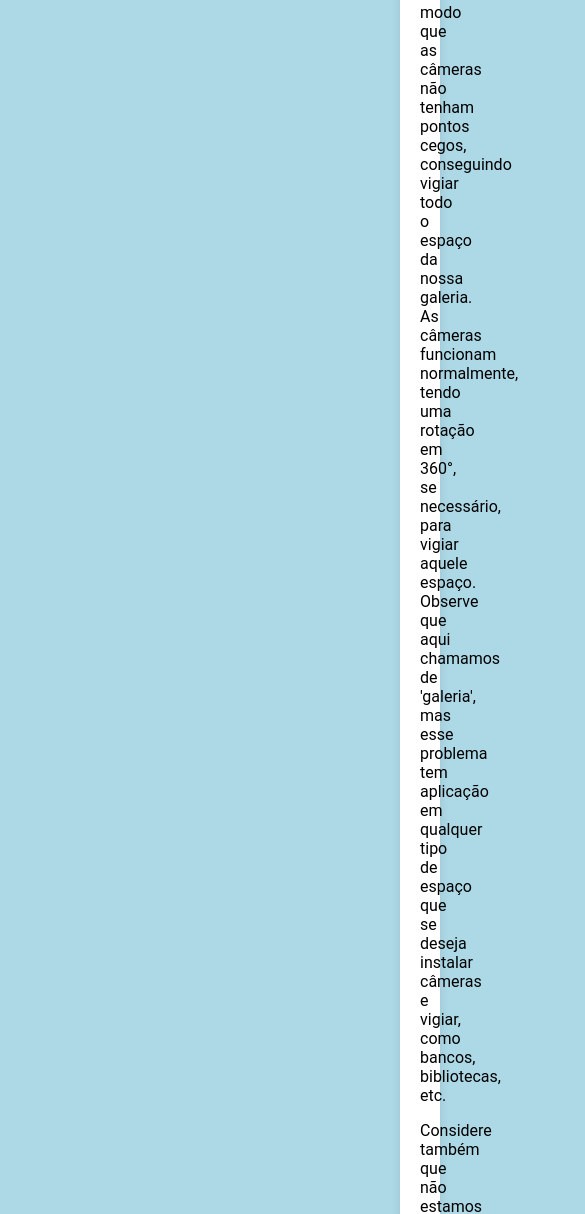
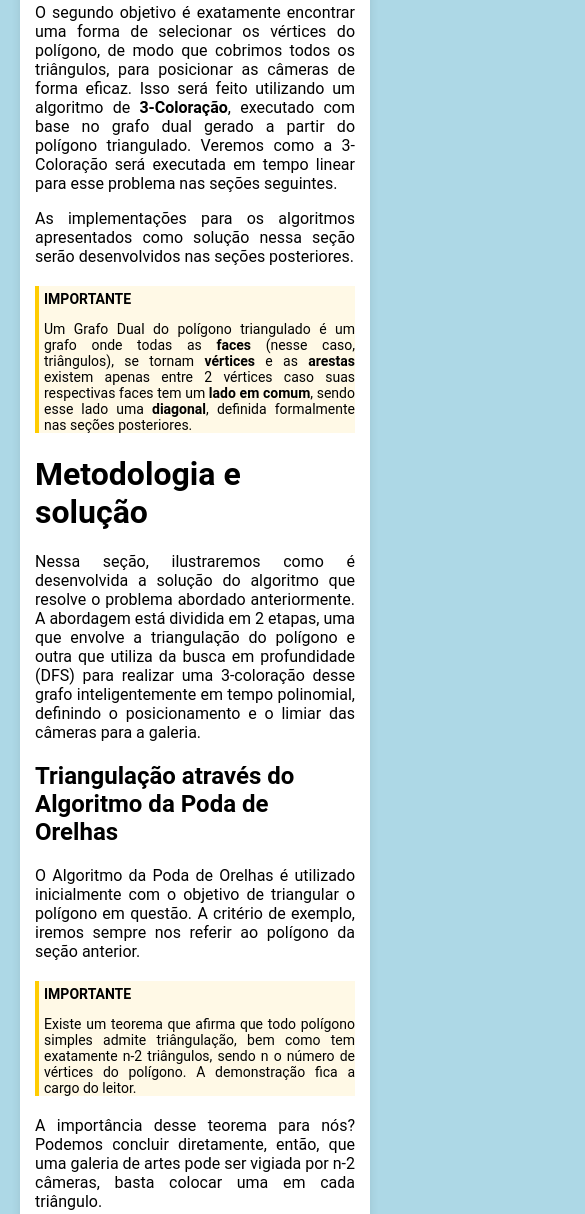
Before and after one commit to bdlemos/Art-gallery-problem, a plain HTML site: page index.html in a window 390 px wide. Shown: the part 2535-3749 px from the top of the page, 585 px wide, since content can reach past the window. Drawn offline with Linux system fonts and the light colour scheme.

Commit message:
ajustando css para desing responsivo

```diff
--- a/style.css
+++ b/style.css
@@ -31,3 +31,31 @@ img {
     background-color: #fff9e6;
     margin: 20px 0;
 }
+
+@media (max-width: 1200px) {
+    body {
+      margin: 50px 200px; /* Margem reduzida para telas médias */
+    }
+  }
+
+  @media (max-width: 768px) {
+    body {
+      margin: 50px 50px; /* Margem reduzida para tablets e dispositivos móveis */
+    }
+  }
+
+  @media (max-width: 480px) {
+    body {
+      margin: 20px; /* Margem mínima para dispositivos móveis pequenos */
+    }
+
+    .container {
+      padding: 15px; /* Reduzir o padding da container em dispositivos móveis pequenos */
+    }
+
+    .important {
+      padding-left: 5px;
+      padding-top: 5px;
+      font-size: 14px; /* Ajuste do tamanho da fonte para dispositivos móveis pequenos */
+    }
+    }
```
